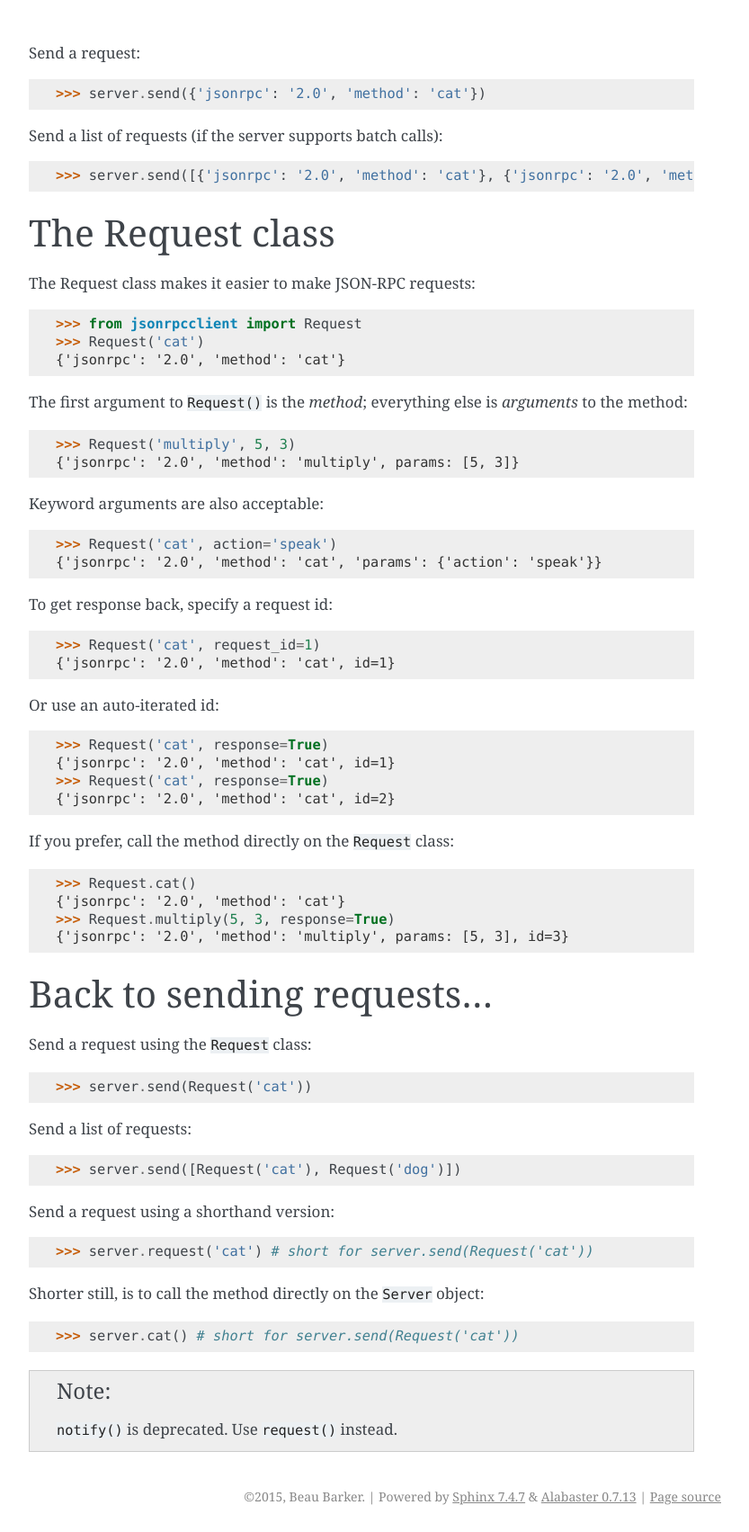
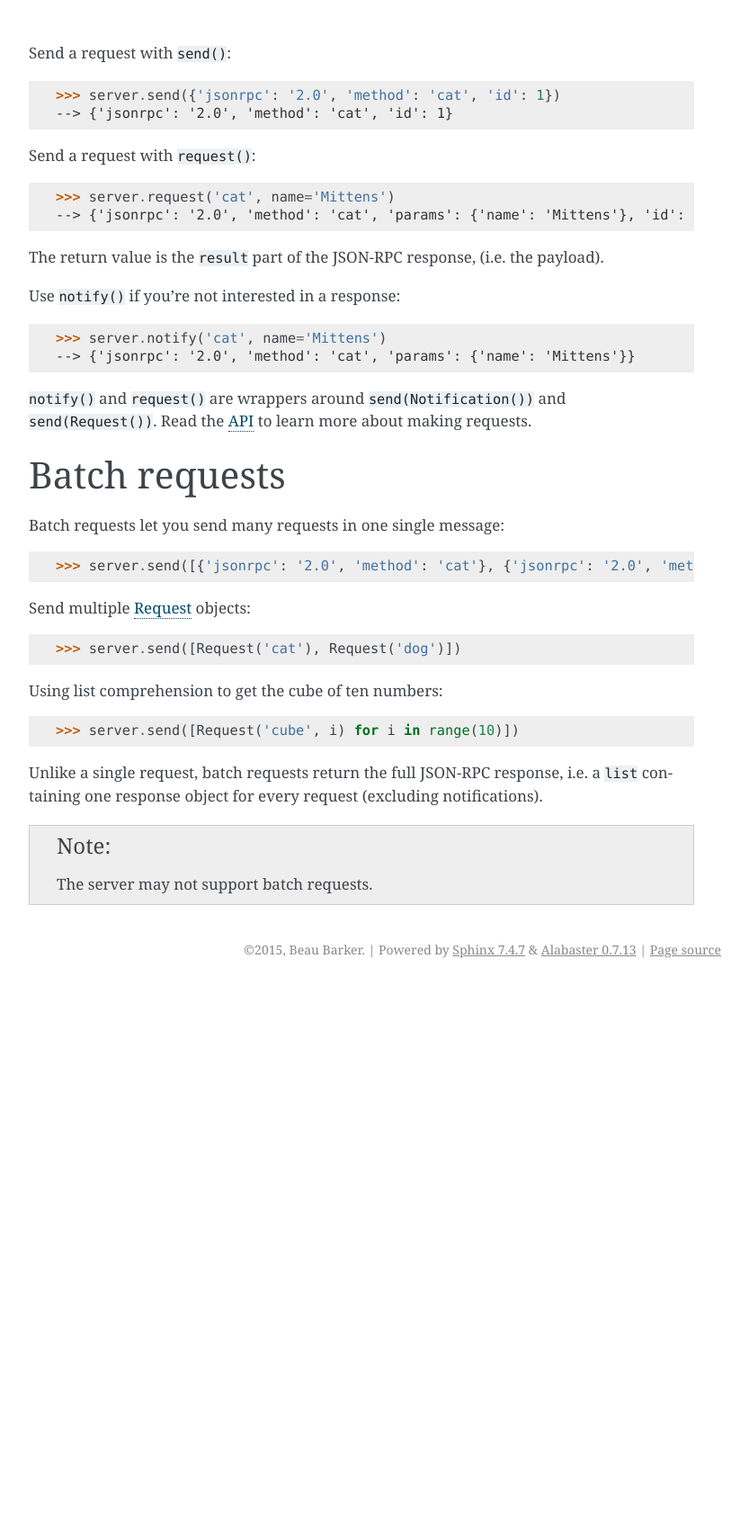
Before and after one commit to explodinglabs/jsonrpcclient, a Sphinx documentation site: the page built from doc/_includes/requests.rst, in a window 1280 px wide. Shown: the whole page at 90% size, without its empty margins (238-1071 px from the left). Built offline with Sphinx 7.4.7, drawn with Linux system fonts in a browser that asks for light colours; after the commit the page ends 1095 px from its top, so only the background shows below that.

Commit message:
Big documentation changes

```diff
--- a/doc/_includes/requests.rst
+++ b/doc/_includes/requests.rst
@@ -1,67 +1,44 @@
-Send a request::
+.. _Request: api.html#request
 
-    >>> server.send({'jsonrpc': '2.0', 'method': 'cat'})
+Send a request with ``send()``::
 
-Send a list of requests (if the server supports batch calls)::
+    >>> server.send({'jsonrpc': '2.0', 'method': 'cat', 'id': 1})
+    --> {'jsonrpc': '2.0', 'method': 'cat', 'id': 1}
+
+Send a request with ``request()``::
+
+    >>> server.request('cat', name='Mittens')
+    --> {'jsonrpc': '2.0', 'method': 'cat', 'params': {'name': 'Mittens'}, 'id': 1}
+
+The return value is the ``result`` part of the JSON-RPC response, (i.e.  the
+payload).
+
+Use ``notify()`` if you're not interested in a response::
+
+    >>> server.notify('cat', name='Mittens')
+    --> {'jsonrpc': '2.0', 'method': 'cat', 'params': {'name': 'Mittens'}}
+
+``notify()`` and ``request()`` are wrappers around ``send(Notification())`` and
+``send(Request())``. Read the `API <Request_>`_ to learn more about making
+requests.
+
+Batch requests
+--------------
+
+Batch requests let you send many requests in one single message::
 
     >>> server.send([{'jsonrpc': '2.0', 'method': 'cat'}, {'jsonrpc': '2.0', 'method': 'dog'}])
 
-The Request class
------------------
-
-The Request class makes it easier to make JSON-RPC requests::
-
-    >>> from jsonrpcclient import Request
-    >>> Request('cat')
-    {'jsonrpc': '2.0', 'method': 'cat'}
-
-The first argument to ``Request()`` is the *method*; everything else is
-*arguments* to the method::
-
-    >>> Request('multiply', 5, 3)
-    {'jsonrpc': '2.0', 'method': 'multiply', params: [5, 3]}
-
-Keyword arguments are also acceptable::
-
-    >>> Request('cat', action='speak')
-    {'jsonrpc': '2.0', 'method': 'cat', 'params': {'action': 'speak'}}
-
-To get response back, specify a request id::
-
-    >>> Request('cat', request_id=1)
-    {'jsonrpc': '2.0', 'method': 'cat', id=1}
-
-Or use an auto-iterated id::
-
-    >>> Request('cat', response=True)
-    {'jsonrpc': '2.0', 'method': 'cat', id=1}
-    >>> Request('cat', response=True)
-    {'jsonrpc': '2.0', 'method': 'cat', id=2}
-
-If you prefer, call the method directly on the ``Request`` class::
-
-    >>> Request.cat()
-    {'jsonrpc': '2.0', 'method': 'cat'}
-    >>> Request.multiply(5, 3, response=True)
-    {'jsonrpc': '2.0', 'method': 'multiply', params: [5, 3], id=3}
-
-Back to sending requests...
----------------------------
-
-Send a request using the ``Request`` class::
-
-    >>> server.send(Request('cat'))
-
-Send a list of requests::
+Send multiple `Request`_ objects::
 
     >>> server.send([Request('cat'), Request('dog')])
 
-Send a request using a shorthand version::
+Using list comprehension to get the cube of ten numbers::
 
-    >>> server.request('cat') # short for server.send(Request('cat'))
+    >>> server.send([Request('cube', i) for i in range(10)])
 
-Shorter still, is to call the method directly on the ``Server`` object::
+Unlike a single request, batch requests return the full JSON-RPC response, i.e.
+a ``list`` containing one response object for every request (excluding
+notifications).
 
-    >>> server.cat() # short for server.send(Request('cat'))
-
-.. note:: ``notify()`` is deprecated. Use ``request()`` instead.
+.. note:: The server may not support batch requests.
```
Also changed, not shown: HISTORY.rst (+5 -3 lines), doc/http.rst (+16 -13 lines), 3 other files.
